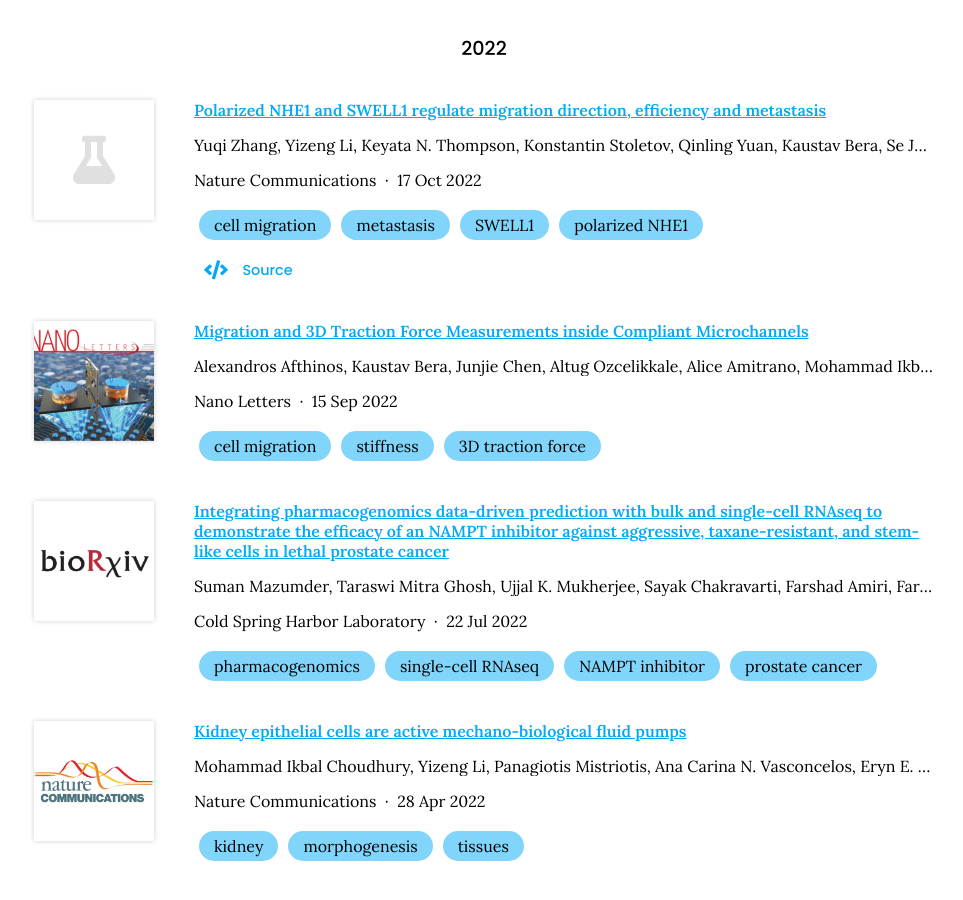
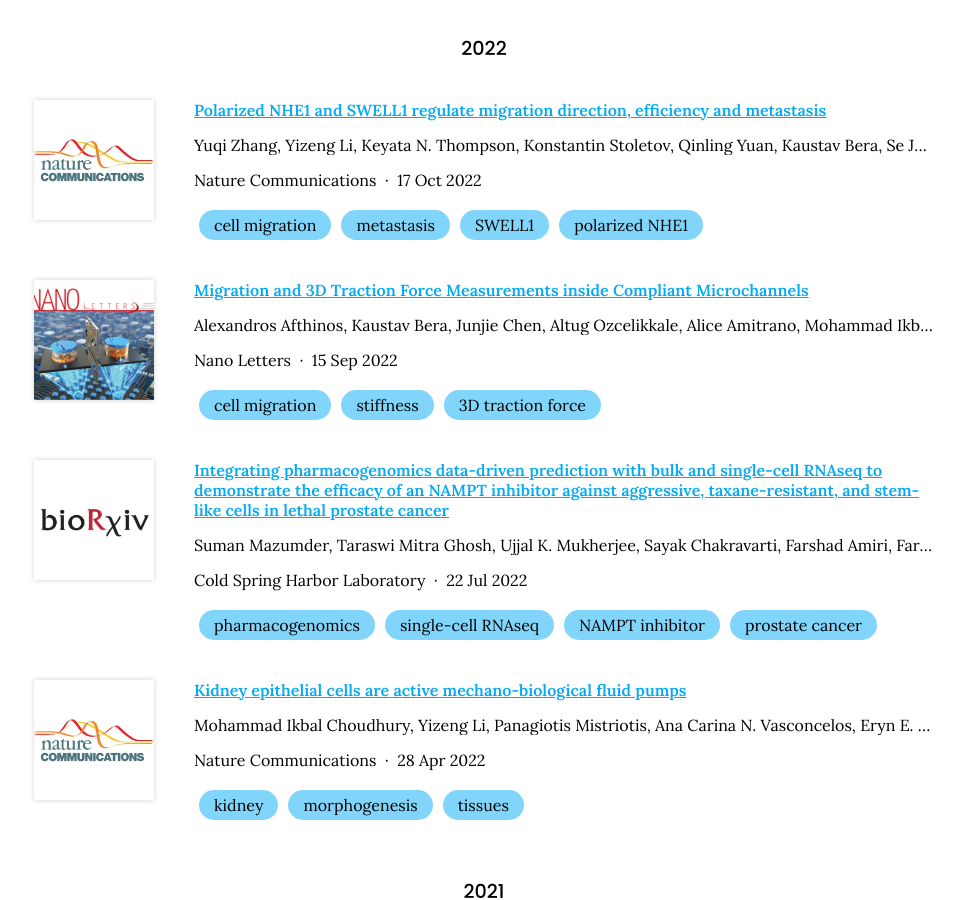
Before and after one commit to mistriotis-lab/mistriotis-lab.github.io, a Jekyll site: the page built from publications/index.md, in a window 1280 px wide and 900 px high, scrolled down 318 px. Shown: the whole window, without its empty margins (156-1119 px from the left). Built offline with Jekyll 4.4.1, drawn with Linux system fonts in a browser that asks for light colours; nearby versions of some CDN libraries.

Commit message:
Generate citations

```diff
--- a/_data/citations.yaml
+++ b/_data/citations.yaml
@@ -29,8 +29,9 @@
   - SWELL1
   - polarized NHE1
   extra-links:
-  - type: source
+  - type: Github code
     link: https://doi.org/10.5281/zenodo.7105392
+  image: images/papers/nature-comm.png
 - id: doi:10.1021/acs.nanolett.2c01261
   title: Migration and 3D Traction Force Measurements inside Compliant Microchannels
   authors:
```
